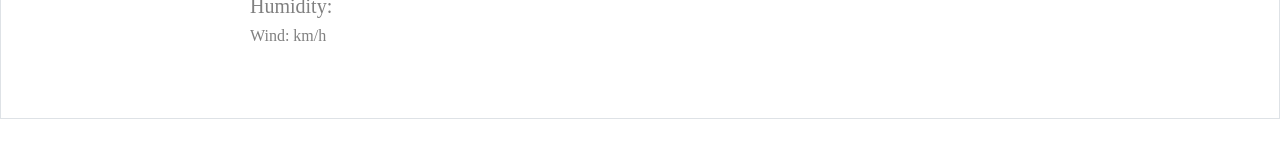
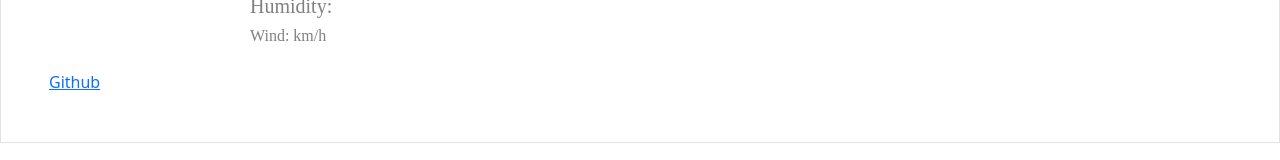
Before and after one commit to MonMihle/my-weather-application, a plain HTML site: page index.html in a window 1280 px wide. Shown: the part 273-433 px from the top of the page. Drawn offline with nearby package versions, Linux system fonts and the light colour scheme.

Commit message:
HTML added footer

```diff
--- a/index.html
+++ b/index.html
@@ -55,5 +55,8 @@
     </div>
 
     <script src="src/task.js"></script>
+    <footer>
+      <a href="https://github.com/MonMihle/my-weather-application">Github</a>
+    </footer>
   </body>
 </html>
```
